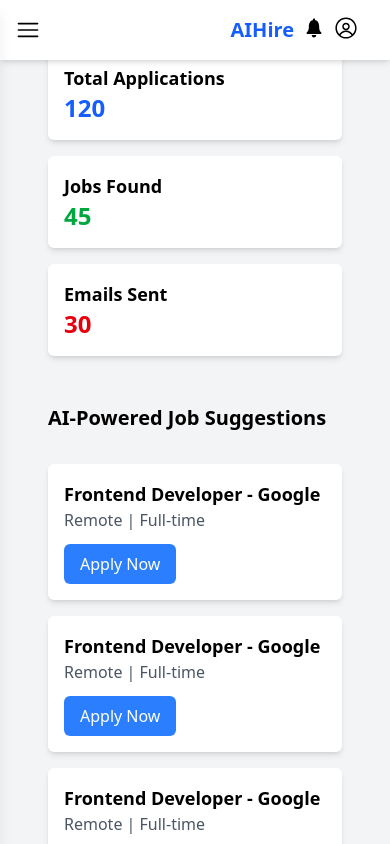
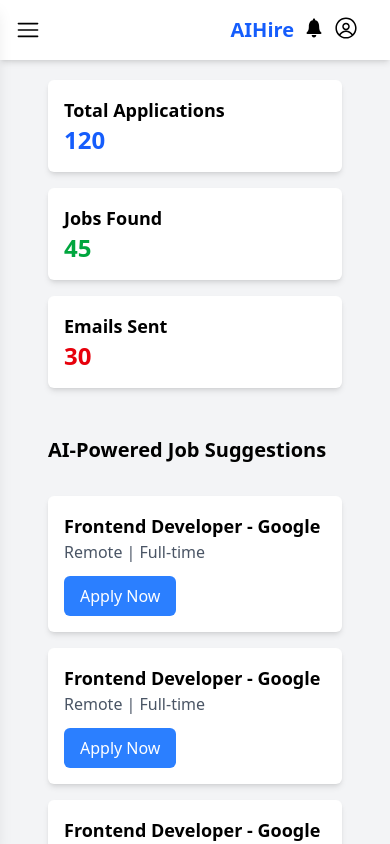
Before and after one commit to abhishek-kumar-91/AI-Hire, a React (Vite) app: page /dashboard in a window 390 px wide. Shown: the top 844 px of the page. Built offline with nearby package versions, Linux system fonts and the light colour scheme.

Commit message:
Main Dashboard mobile resonsive minor corrected

```diff
--- a/src/Components/DashboardContent.jsx
+++ b/src/Components/DashboardContent.jsx
@@ -3,7 +3,7 @@ import React from 'react'
 function DashboardContent() {
   return (
 
-    <div className="flex flex-col ">
+    <div className="flex flex-col py-8 md:py-0">
 
 
 
```
